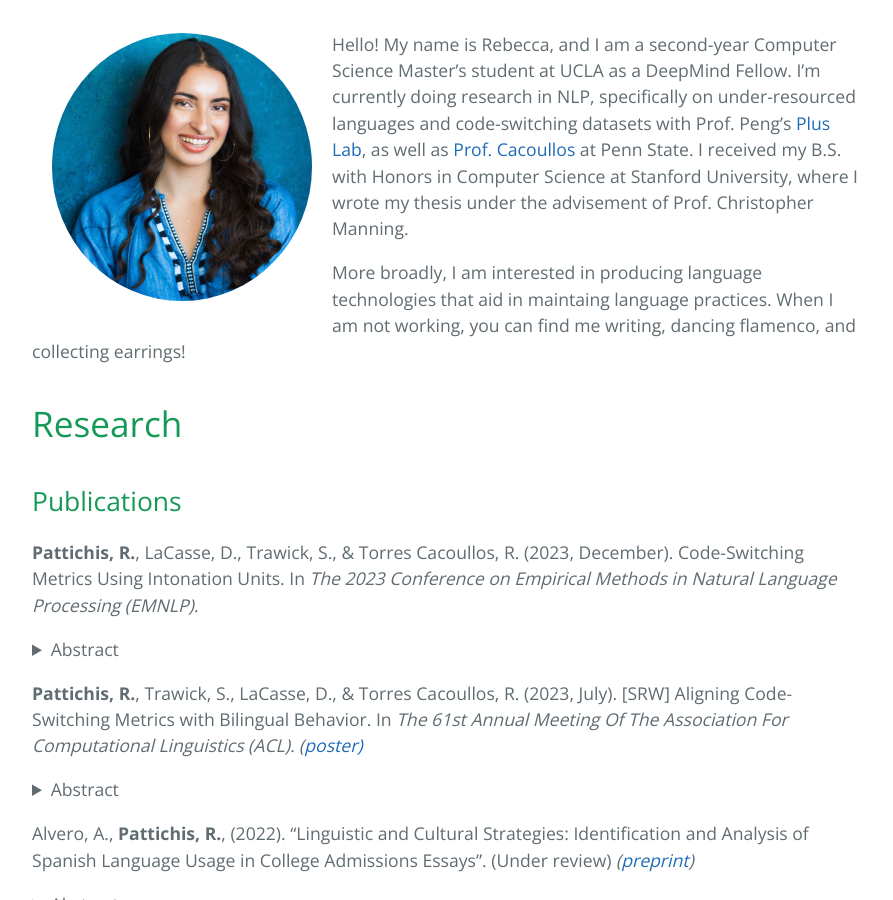
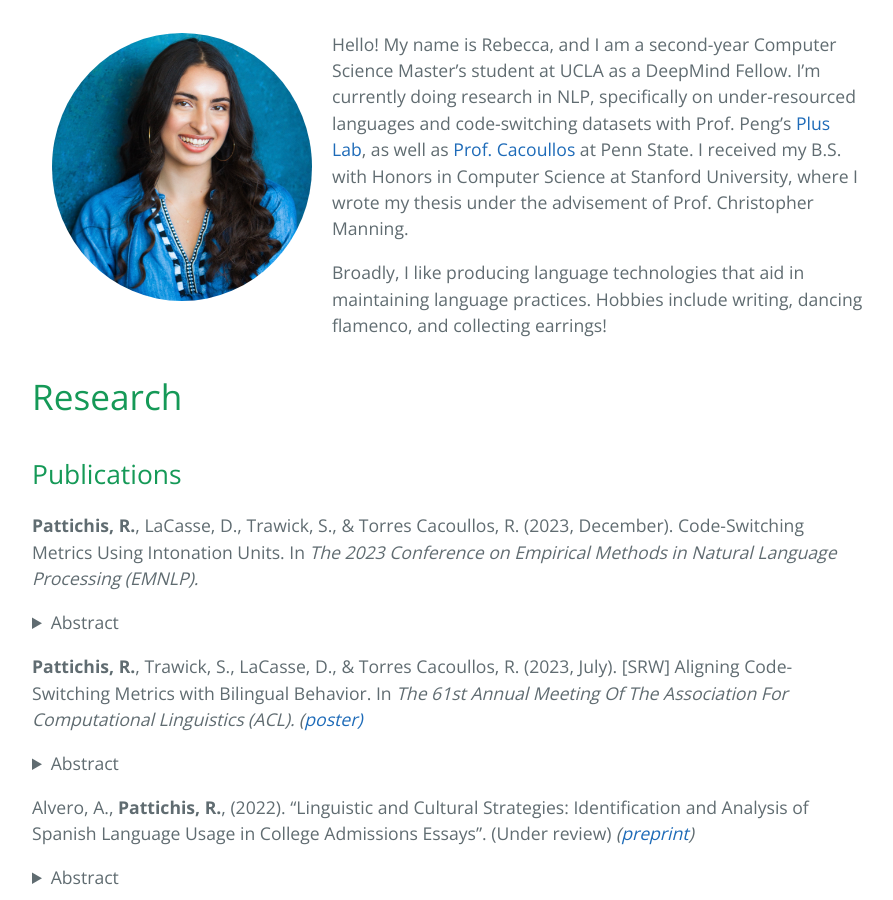
Before and after one commit to rpattichis/rpattichis.github.io, a Jekyll site: the page built from index.md, in a window 1280 px wide and 900 px high, scrolled down 355 px. Shown: the whole window, without its empty margins (192-1085 px from the left). Built offline with Jekyll 4.4.1, drawn with Linux system fonts in a browser that asks for light colours; the repository's description, which GitHub fills in, is left out.

Commit message:
Update index.md

```diff
--- a/index.md
+++ b/index.md
@@ -6,7 +6,7 @@ layout: default
 
 Hello! My name is Rebecca, and I am a second-year Computer Science Master's student at UCLA as a DeepMind Fellow. I'm currently doing research in NLP, specifically on under-resourced languages and code-switching datasets with Prof. Peng's [Plus Lab](https://vnpeng.net/), as well as [Prof. Cacoullos](https://nmcode-switching.la.psu.edu/work-with-us/) at Penn State. I received my B.S. with Honors in Computer Science at Stanford University, where I wrote my thesis under the advisement of Prof. Christopher Manning.
 
-More broadly, I am interested in producing language technologies that aid in maintaing language practices. When I am not working, you can find me writing, dancing flamenco, and collecting earrings!
+Broadly, I like producing language technologies that aid in maintaining language practices. Hobbies include writing, dancing flamenco, and collecting earrings!
 
 # Research
 
```
